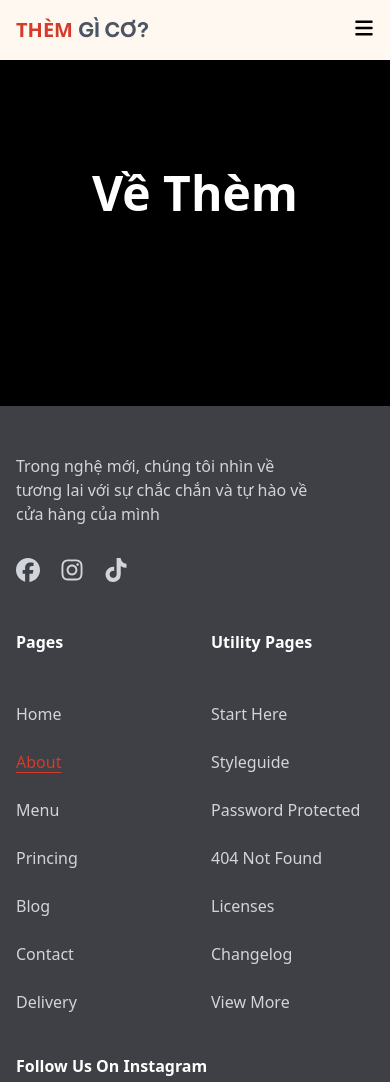
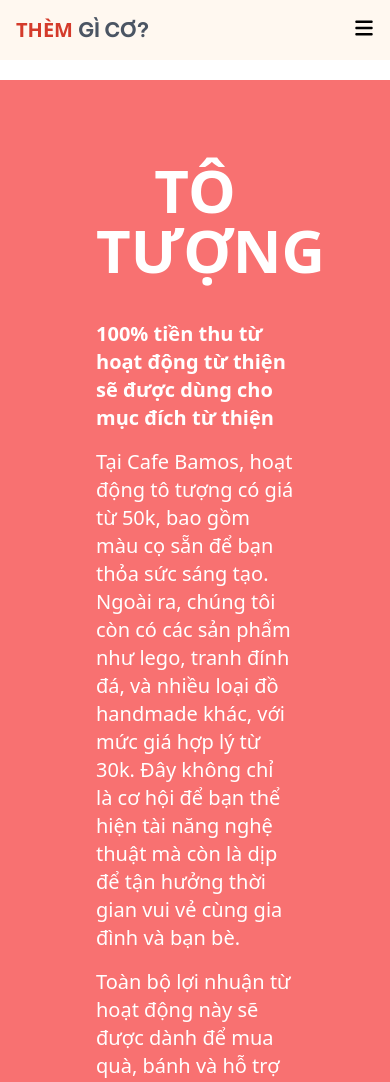
Before and after one commit to 17huutri/what-crave, a React (Vite) app: page /about in a window 390 px wide. Shown: the top 1082 px of the page. Built offline with nearby package versions, Linux system fonts and the light colour scheme.

Commit message:
add about and blog

```diff
--- /dev/null
+++ b/src/components/About/AboutPage.jsx
@@ -0,0 +1,75 @@
+import React, { useState, useEffect } from 'react';
+
+const AboutContent = [
+    {
+        id: 1,
+        title: "TÔ TƯỢNG",
+        note: "100% tiền thu từ hoạt động từ thiện sẽ được dùng cho mục đích từ thiện",
+        detail: [
+            "Tại Cafe Bamos, hoạt động tô tượng có giá từ 50k, bao gồm màu cọ sẵn để bạn thỏa sức sáng tạo. Ngoài ra, chúng tôi còn có các sản phẩm như lego, tranh đính đá, và nhiều loại đồ handmade khác, với mức giá hợp lý từ 30k. Đây không chỉ là cơ hội để bạn thể hiện tài năng nghệ thuật mà còn là dịp để tận hưởng thời gian vui vẻ cùng gia đình và bạn bè.",
+            "Toàn bộ lợi nhuận từ hoạt động này sẽ được dành để mua quà, bánh và hỗ trợ trẻ em cơ nhỡ hoặc các hoàn cảnh khó khăn ở khu vực Thành Phố Hồ Chí Minh. Điều này mang lại niềm vui và hy vọng cho những trẻ em, nhờ sự chia sẻ và đóng góp từ tất cả mọi người.❤️"
+        ],
+        images: [
+            'https://cdn.jsdelivr.net/gh/DangMinhNhat1509/image/image_298.png',
+            'https://cdn.jsdelivr.net/gh/DangMinhNhat1509/image/image_297.png'
+        ],
+        content_img: [
+            {
+                name: "Mức giá",
+                detail: "Giá tượng từ 50K/ con"
+            },
+            {
+                name: "Bamos cung cấp",
+                detail: "Miễn phí Cọ, màu tô"
+            },
+
+        ]
+    }
+];
+
+const AboutPage = () => {
+    const [currentImageIndex, setCurrentImageIndex] = useState(0);
+
+    useEffect(() => {
+        const interval = setInterval(() => {
+            setCurrentImageIndex(current => (current + 1) % AboutContent[0].images.length);
+        }, 3000);
+
+        return () => clearInterval(interval);
+    }, []);
+
+    return (
+        <div className="container mx-auto mt-20 px-8 pb-8 bg-red-400">
+            {AboutContent.map((item) => (
+                <div key={item.id} className="mb-8 grid grid-cols-1 md:grid-cols-2 gap-4">
+                    <div className='px-16 py-20 text-white'>
+                        <h1 className="font-bold text-center mb-4 uppercase text-6xl pb-6 ">{item.title}</h1>
+                        <p className="mb-4 font-bold text-xl">{item.note}</p>
+                        <div className="">
+                            {item.detail.map((detail, idx) => (
+                                <div key={idx} className="mb-4">
+                                    <p className='text-xl'>{detail}</p>
+                                </div>
+                            ))}
+                        </div>
+                    </div>
+                    <div>
+                        <div className="">
+                            <img src={item.images[currentImageIndex]} alt={`Image ${currentImageIndex + 1}`} className="w-full" />
+                        </div>
+                        <div className="bg-white text-center flex justify-center p-4">
+                            {item.content_img.map((content, idx) => (
+                                <div key={idx} className="p-6 block border-l-4 first:border-none">
+                                    <h3 className="text-red-600 text-2xl font-bold pb-4">{content.name}</h3>
+                                    <p className='text-text_color_base leading-6 text-xl'>{content.detail}</p>
+                                </div>
+                            ))}
+                        </div>
+                    </div>
+                </div>
+            ))}
+        </div>
+    );
+};
+
+export default AboutPage;
--- a/src/components/Blog/BlogPage.jsx
+++ b/src/components/Blog/BlogPage.jsx
@@ -1,11 +1,63 @@
 import React from 'react'
+
+
+const BlogContent = [
+    {
+        id: 1,
+        img: 'https://cdn.jsdelivr.net/gh/DangMinhNhat1509/image/image_297.png',
+        date: "Ngày 3 tháng 1 năm 2024",
+        name: "Vẻ đẹp Tây Ninh",
+    },
+    {
+        id: 2,
+        img: 'https://cdn.jsdelivr.net/gh/DangMinhNhat1509/image/image_298.png',
+        date: "Ngày 3 tháng 3 năm 2024",
+        name: "Vì sao Tây Ninh lại nổi tiếng với muối tôm"
+    },
+    {
+        id: 2,
+        img: 'https://cdn.jsdelivr.net/gh/DangMinhNhat1509/image/image_298.png',
+        date: "Ngày 3 tháng 3 năm 2024",
+        name: "Vì sao Tây Ninh lại nổi tiếng với muối tôm"
+    },
+    {
+        id: 2,
+        img: 'https://cdn.jsdelivr.net/gh/DangMinhNhat1509/image/image_298.png',
+        date: "Ngày 3 tháng 3 năm 2024",
+        name: "Vì sao Tây Ninh lại nổi tiếng với muối tôm"
+    },
+    {
+        id: 2,
+        img: 'https://cdn.jsdelivr.net/gh/DangMinhNhat1509/image/image_298.png',
+        date: "Ngày 3 tháng 3 năm 2024",
+        name: "Vì sao Tây Ninh lại nổi tiếng với muối tôm"
+    }
+]
 
 const BlogPage = () => {
     return (
-        <div>
-
+        <div className='mt-20 max-w-7xl items-start mx-auto justify-items-center'>
+            <div className='font-cabin italic text-center m-10'>
+                <h2 className='text-5xl lg:text-7xl leading-snug font-thin mb-5 font-cabin italic'>Blog & Bài viết</h2>
+                <p>Chúng tôi coi tất cả các yếu tố thúc đẩy sự thay đổi đều cung cấp cho bạn</p>
+                <p>những thành phần bạn cần thay đổi để tạo ra điều thực sự xảy ra.</p>
+            </div>
+            <div className='grid grid-cols-2 gap-4 m-w-7xl mb-20 md:grid-cols-3 lg:grid-cols-4'>
+                {BlogContent.map((item) => (
+                    <div className='h-[340px] w-[306px] bg-background_3 rounded-xl overflow-hidden shadow-md' key={item.id}>
+                        <div>
+                            <img className='h-[200px] w-[306] object-cover' src={item.img} alt="1" />
+                            <div className='m-6'>
+                                <h4 className='leading-10 opacity-80'>{item.date}</h4>
+                                <h1 className='font-bold text-lg'>{item.name}</h1>
+                            </div>
+                        </div>
+                    </div>
+                ))
+                }
+            </div>
         </div>
     )
 }
 
-export default BlogPage
+export default BlogPage;
--- a/src/pages/About.jsx
+++ b/src/pages/About.jsx
@@ -1,9 +1,10 @@
 import React from 'react'
+import AboutPage from '../components/About/AboutPage'
 
 const About = () => {
     return (
-        <div className='py-40 bg-black text-center text-white px-4'>
-            <h2 className='text-5xl lg:text-7xl leading-snug font-bold mb-5'>Về Thèm</h2>
+        <div>
+            <AboutPage />
         </div>
     )
 }
--- a/src/pages/Blog.jsx
+++ b/src/pages/Blog.jsx
@@ -4,12 +4,13 @@ import BlogPage from '../components/Blog/BlogPage'
 const Blog = () => {
     return (
         <div>
-            <div className='py-40 bg-black text-center text-white px-4'>
+            {/* <div className='py-40 bg-black text-center text-white px-4'>
                 <h2 className='text-5xl lg:text-7xl leading-snug font-bold mb-5'>Blog của chúng tôi</h2>
-            </div>
-            <div className='max-w-7xl mx-auto'>
-                <BlogPage />
-            </div>
+            </div> */}
+            {/* <div className='max-w-7xl mx-auto'>
+
+            </div> */}
+            <BlogPage />
         </div>
     )
 }
```
